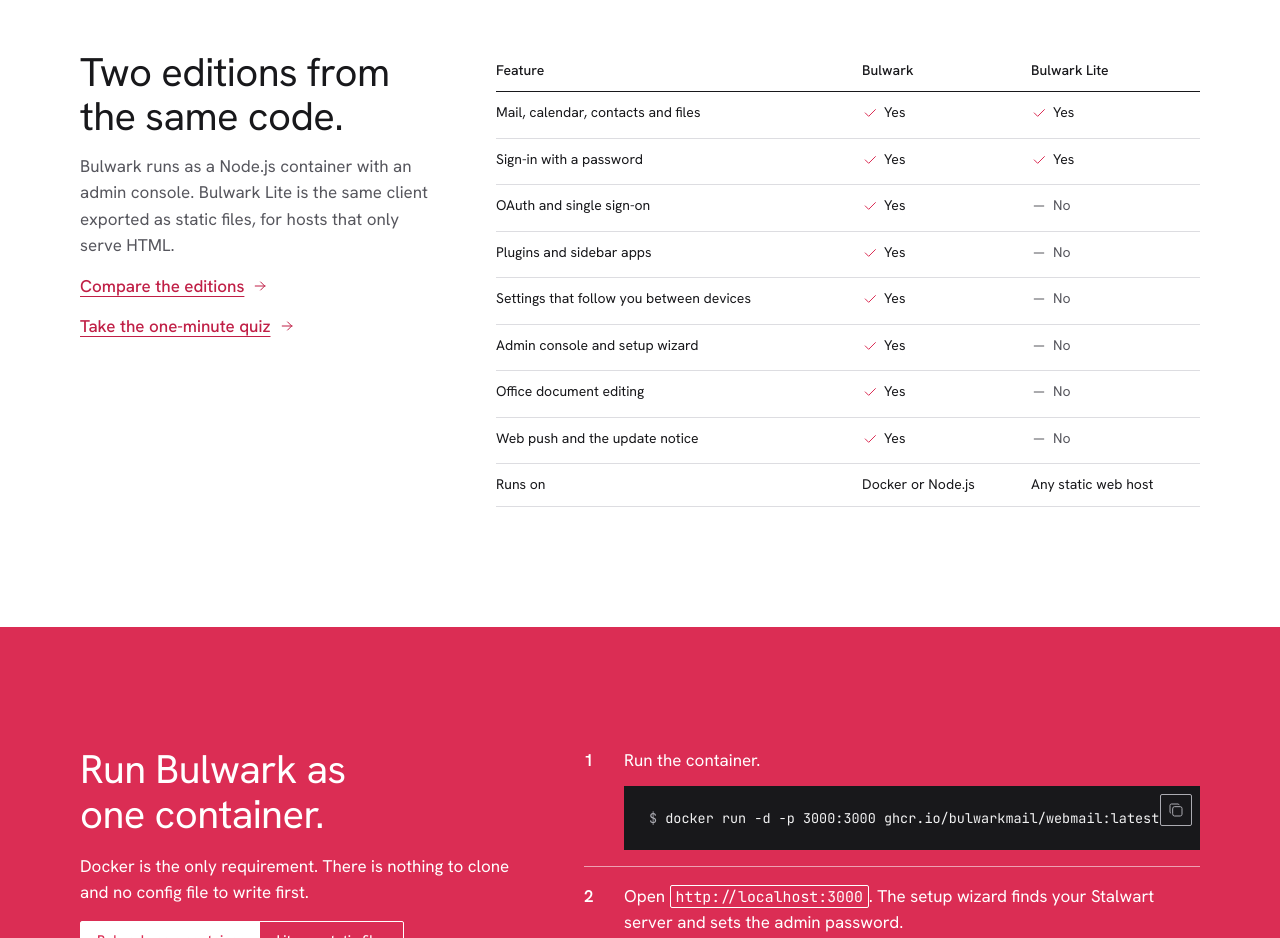
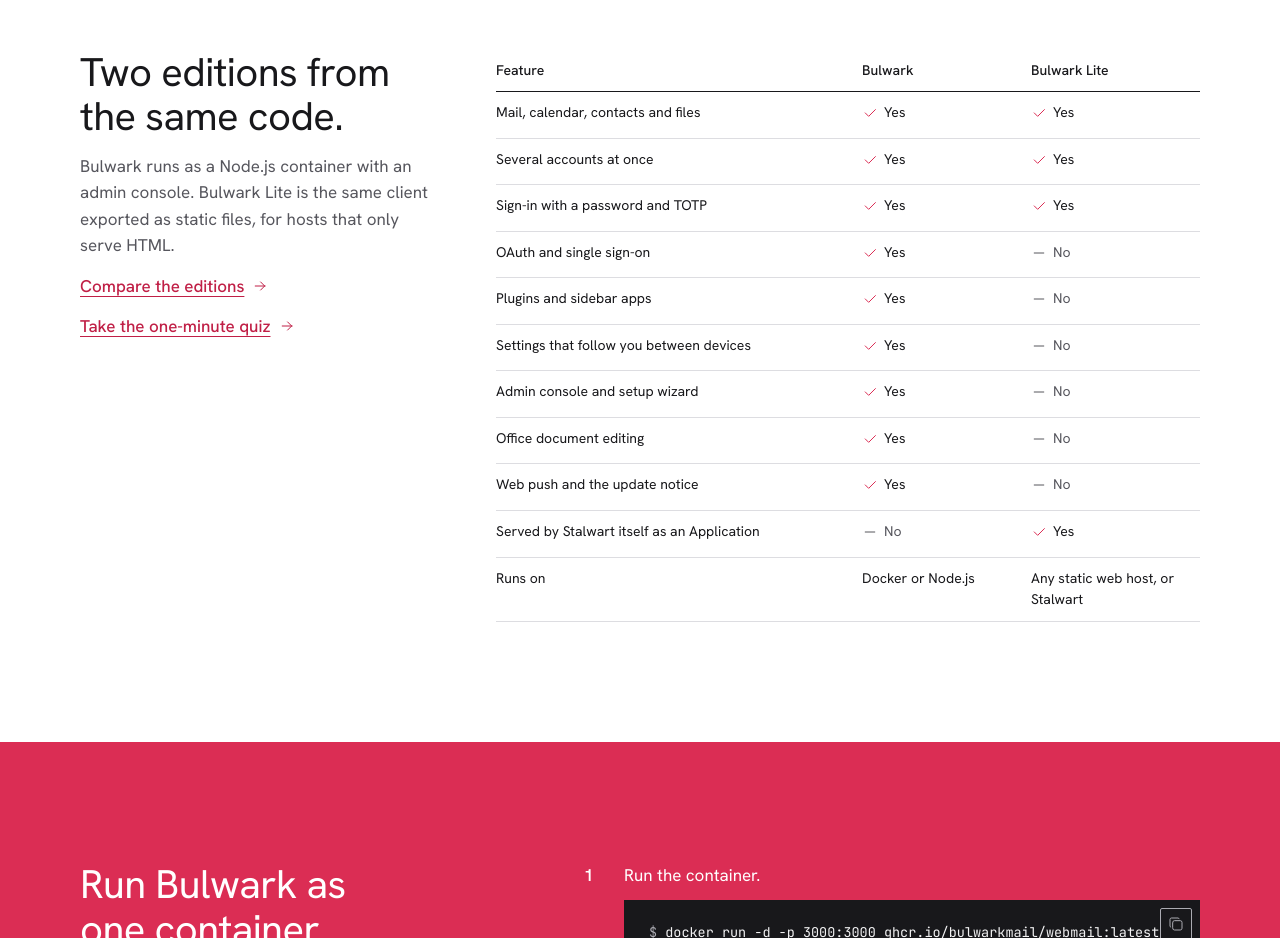
Before and after one commit to bulwarkmail/website, a Next.js app: page / in a window 1280 px wide. Shown: the part 3440-4378 px from the top of the page. Built offline with nearby package versions, Linux system fonts and the light colour scheme; no server answers.

Commit message:
feat: add accounts, TOTP and the Stalwart Application to the edition table

```diff
--- a/src/app/page.tsx
+++ b/src/app/page.tsx
@@ -309,14 +309,16 @@ function FeatureRow({ heading, text, link, shot, flip }: FeatureRowProps) {
 // checkout. If a row here can't be traced to one of those, take it out.
 const EDITION_ROWS: [string, boolean | string, boolean | string][] = [
   ["Mail, calendar, contacts and files", true, true],
-  ["Sign-in with a password", true, true],
+  ["Several accounts at once", true, true],
+  ["Sign-in with a password and TOTP", true, true],
   ["OAuth and single sign-on", true, false],
   ["Plugins and sidebar apps", true, false],
   ["Settings that follow you between devices", true, false],
   ["Admin console and setup wizard", true, false],
   ["Office document editing", true, false],
   ["Web push and the update notice", true, false],
-  ["Runs on", "Docker or Node.js", "Any static web host"],
+  ["Served by Stalwart itself as an Application", false, true],
+  ["Runs on", "Docker or Node.js", "Any static web host, or Stalwart"],
 ];
 
 function YesNo({ value }: { value: boolean | string }) {
```
